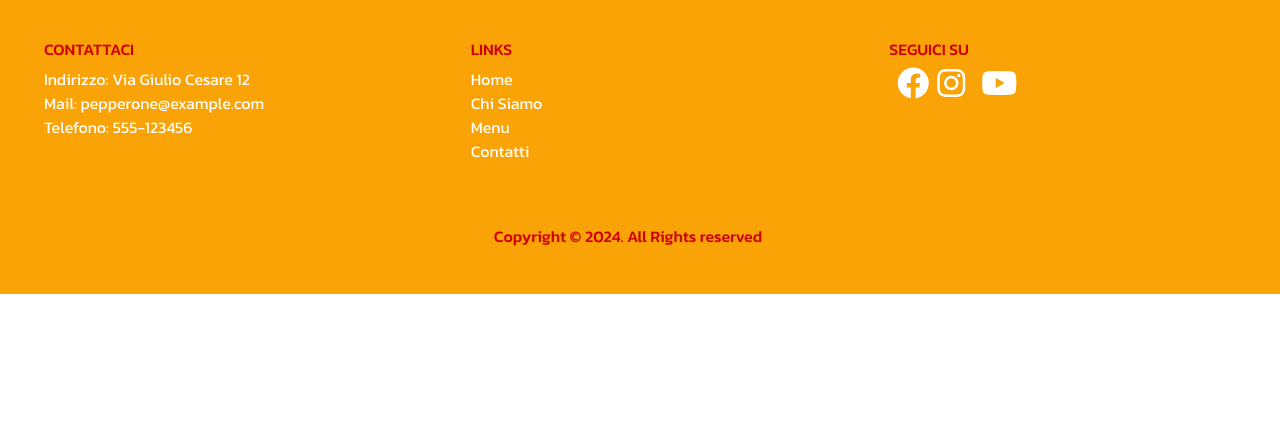
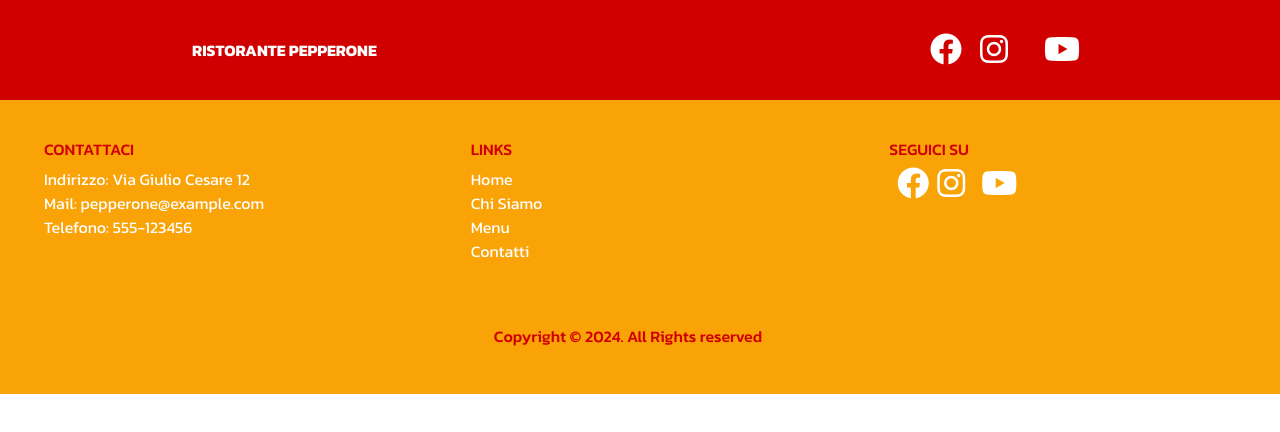
Before and after one commit to albertostizzoli/react-restaurant, a React (Vite) app: page / in a window 1280 px wide. Shown: the top 432 px of the page. Built offline with nearby package versions, Linux system fonts and the light colour scheme.

Commit message:
create navbar component

```diff
--- a/src/App.jsx
+++ b/src/App.jsx
@@ -1,18 +1,23 @@
+
 import './App.css'
+import Navbar from './components/navbar/NavbarComponent'
 import Footer from './components/footer/FooterComponent'
 
 import 'bootstrap/dist/css/bootstrap.min.css'
 import 'bootstrap/dist/js/bootstrap.bundle.min.js'
 
+import { motion } from 'framer-motion'
+
 function App() {
 
   return (
     <>
-      <main>
-        <section>
-          <Footer></Footer>
-        </section>
-      </main>
+    <section>
+      <Navbar></Navbar>
+    </section>
+      <section>
+        <Footer></Footer>
+      </section>
     </>
   )
 }
--- /dev/null
+++ b/src/components/navbar/NavbarComponent.jsx
@@ -0,0 +1,23 @@
+import React from "react";
+import './navbar.css';
+import { motion } from "framer-motion";
+
+
+function Navbar() {
+    return (
+        <div className="navbar">
+            <div className="wrapper">
+                <motion.span initial={{ opacity: 0, y: -100 }} animate={{ opacity: 1, y: 0 }} transition={{ duration: 1 }}>RISTORANTE PEPPERONE</motion.span>
+                <div className="social">
+                    <a href="#"><i className="fa-brands fa-facebook fa-2x me-2"></i></a>
+                    <a href="#"><i className="fa-brands fa-instagram fa-2x me-2"></i></a>
+                    <a href="#"><i className="fa-brands fa-x-twitter fa-2x me-2"></i></a>
+                    <a href="#"><i className="fa-brands fa-youtube fa-2x me-2"></i></a>
+                </div>
+            </div>
+        </div>
+
+    )
+}
+
+export default Navbar
--- /dev/null
+++ b/src/components/navbar/navbar.css
@@ -0,0 +1,23 @@
+.navbar{
+    height: 100px;
+    background-color: var(--dark-red);
+    color: white;
+}
+
+.wrapper{
+    margin: auto;
+    width: 70%;
+    max-width: 1400px;
+    display: flex;
+    align-items: center;
+    justify-content: space-between;
+}
+
+span{
+    font-weight: bold;
+}
+
+.social{
+    display: flex;
+    gap: 10px;
+}
```
